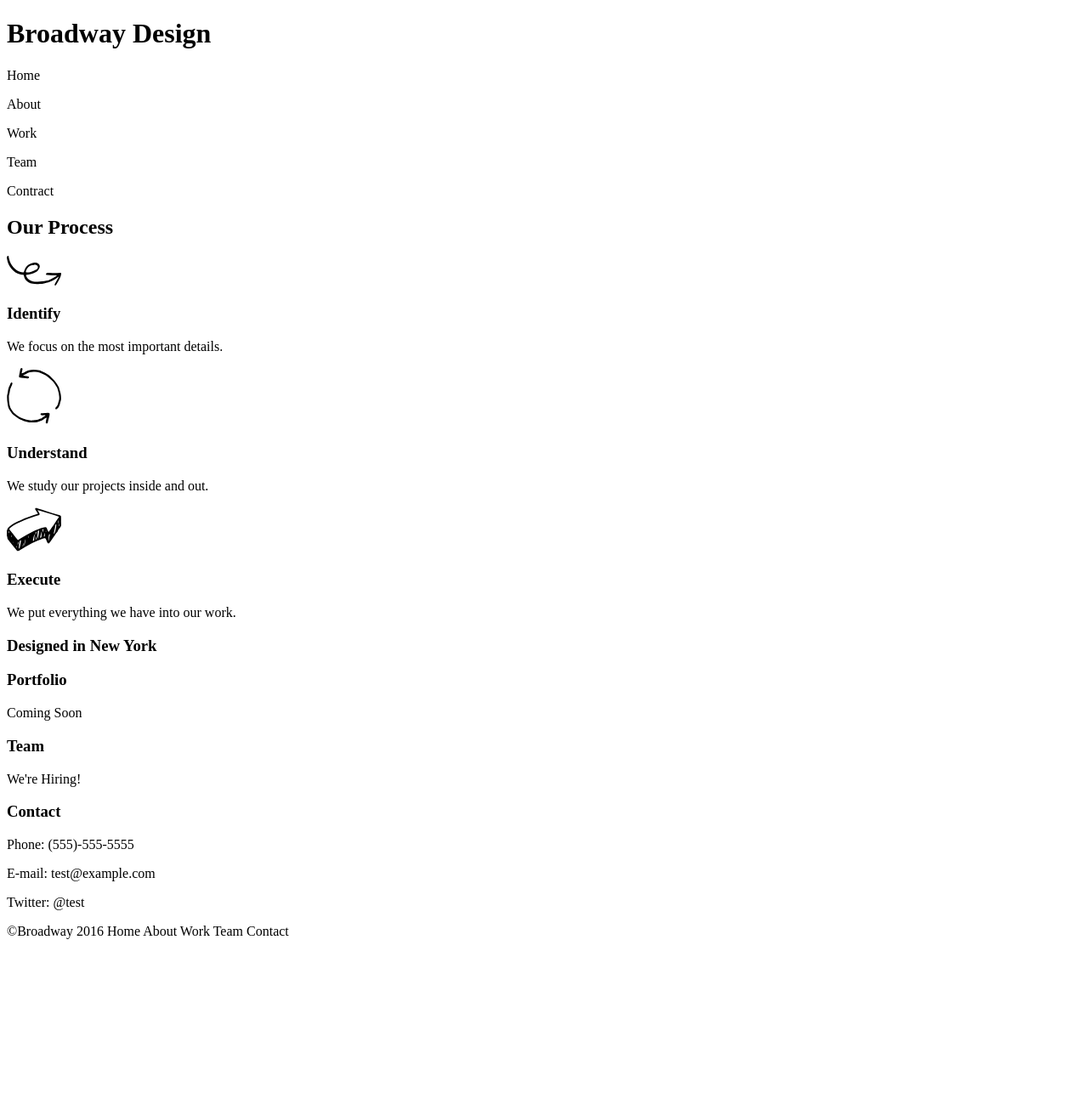
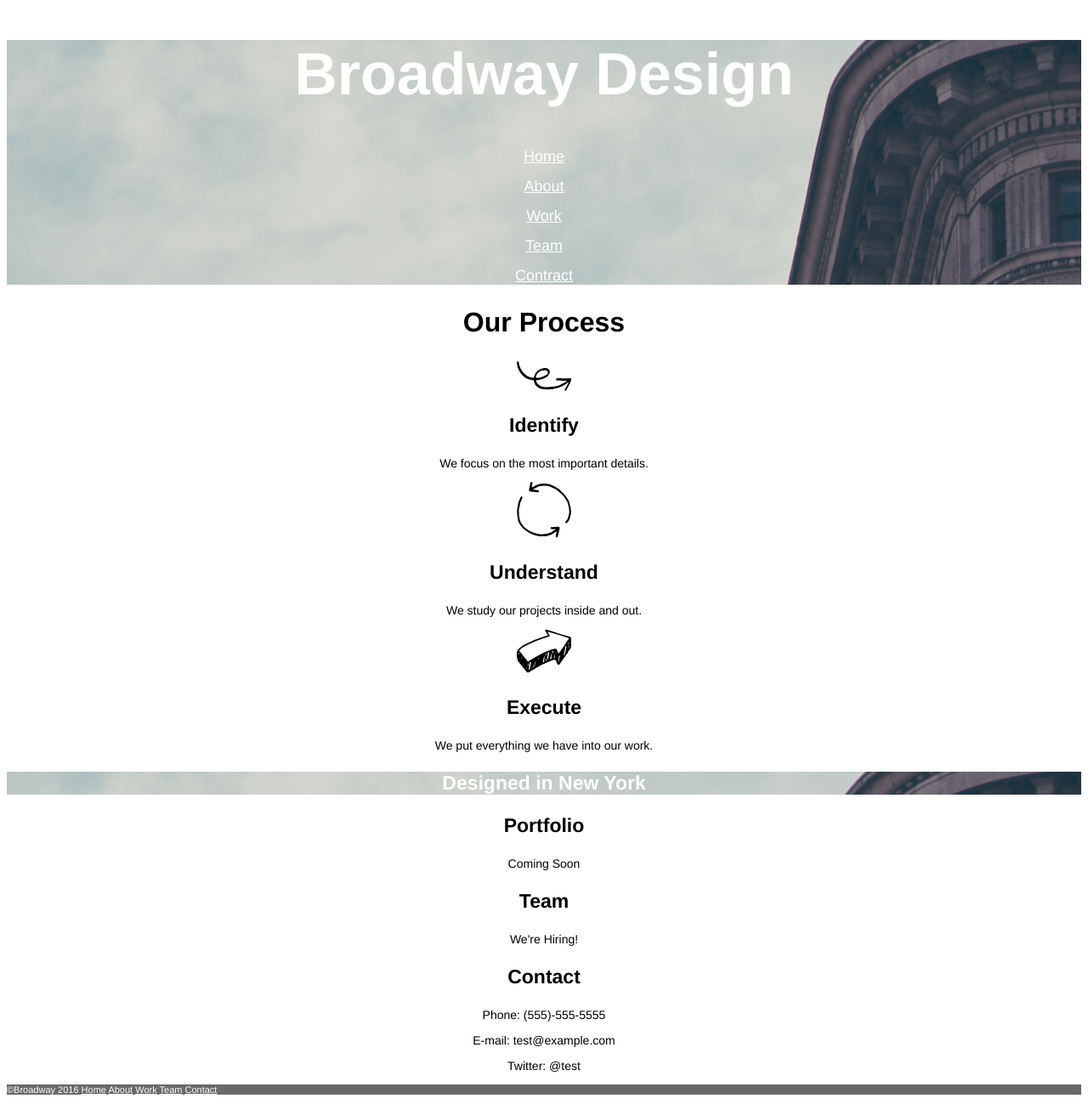
Before and after one commit to dsakai84/broadway, a plain HTML site: page index.html in a window 1280 px wide. Shown: the whole page at 85% size. Before the commit the page ends 1121 px from the top, so only its background shows below. Drawn offline with Linux system fonts and the light colour scheme.

Commit message:
Completed index and css

```diff
--- a/index.html
+++ b/index.html
@@ -8,32 +8,54 @@
     <title>Broadway</title>
   </head>
   <body>
-<h1>Broadway Design</h1>
-<p>Home</p>
-<p>About</p>
-<p>Work</p>
-<p>Team</p>
-<p>Contract</p>
-<h2>Our Process</h2>
+    <div class="flatiron">
+      <h1>Broadway Design</h1>
+      <nav>
+        <p><a class="link" href="./index.html">Home</a></p>
+        <p><a class="link" href="#about">About</a></p>
+        <p><a class="link" href="#work">Work</a></p>
+        <p><a class="link" href="#team">Team</a></p>
+        <p><a class="link" href="#contact">Contract</a></p>
+      </nav>
+    </div>
+
+<h2 id="about">Our Process</h2>
+
 <img src="./resources/identify.svg"/>
 <h3>Identify</h3>
 <p>We focus on the most important details.</p>
+
 <img src="./resources/understand.svg"/>
 <h3>Understand</h3>
 <p>We study our projects inside and out.</p>
+
 <img src="./resources/execute.svg"/>
 <h3>Execute</h3>
 <p>We put everything we have into our work.</p>
+
+<div class="designed">
 <h3>Designed in New York</h3>
-<h3>Portfolio</h3>
+</div>
+
+<h3 id="work">Portfolio</h3>
 <p>Coming Soon</p>
-<h3>Team</h3>
+
+<h3 id="team">Team</h3>
 <p>We're Hiring!</p>
-<h3>Contact</h3>
+
+<h3 id="contact">Contact</h3>
 <p>Phone: (555)-555-5555</p>
 <p>E-mail: test@example.com</p>
 <p>Twitter: @test</p>
-<p>©Broadway 2016 Home About Work Team Contact</p>
 
-  </body>
+<nav>
+<p id="footer">©Broadway 2016
+  <a class="footer" href="./index.html">Home</a>
+  <a class="footer" href="#about">About</a>
+  <a class="footer" href="#work">Work</a>
+  <a class="footer" href="#team">Team</a>
+  <a class="footer" href="#contact">Contact</a>
+</p>
+</nav>
+
 </html>
--- a/resources/css/style.css
+++ b/resources/css/style.css
@@ -0,0 +1,44 @@
+body {
+  text-align: center;
+  font-family: Helvetica
+}
+.flatiron {
+  background-image: url("./the-flatiron-building.png");
+}
+.link {
+  font-size: 18px;
+  color: white;
+
+}
+h1 {
+  font-size: 70px;
+  font-weight: bold;
+  color: white;
+}
+h2 {
+  font-size: 32px;
+  font-weight: bold;
+}
+h3 {
+  font-size: 23px;
+  font-weight: bold;
+}
+p {
+  font-size: 14px;
+}
+.designed {
+  font-size: 23px;
+  font-weight: bold;
+  color: white;
+  background-image: url("./the-flatiron-building.png");
+}
+#footer {
+  font-size: 11px;
+  color: white;
+  background-color: dimgray;
+  text-align: left;
+}
+.footer {
+  font-size: 11px;
+  color: white;
+}
```
Also changed, not shown: resources/css/the-flatiron-building.png (renamed from resources/the-flatiron-building.png), 1 other file.
